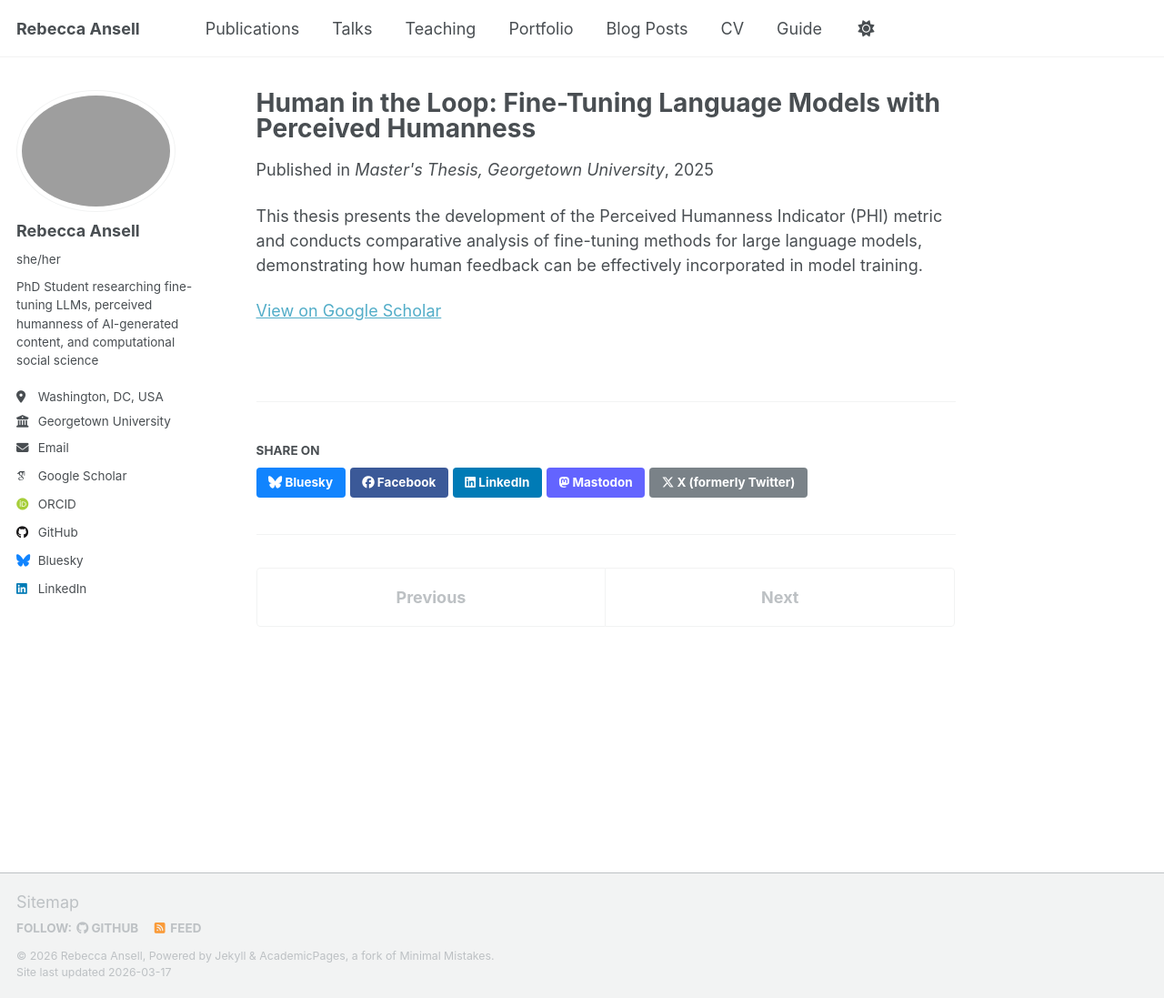
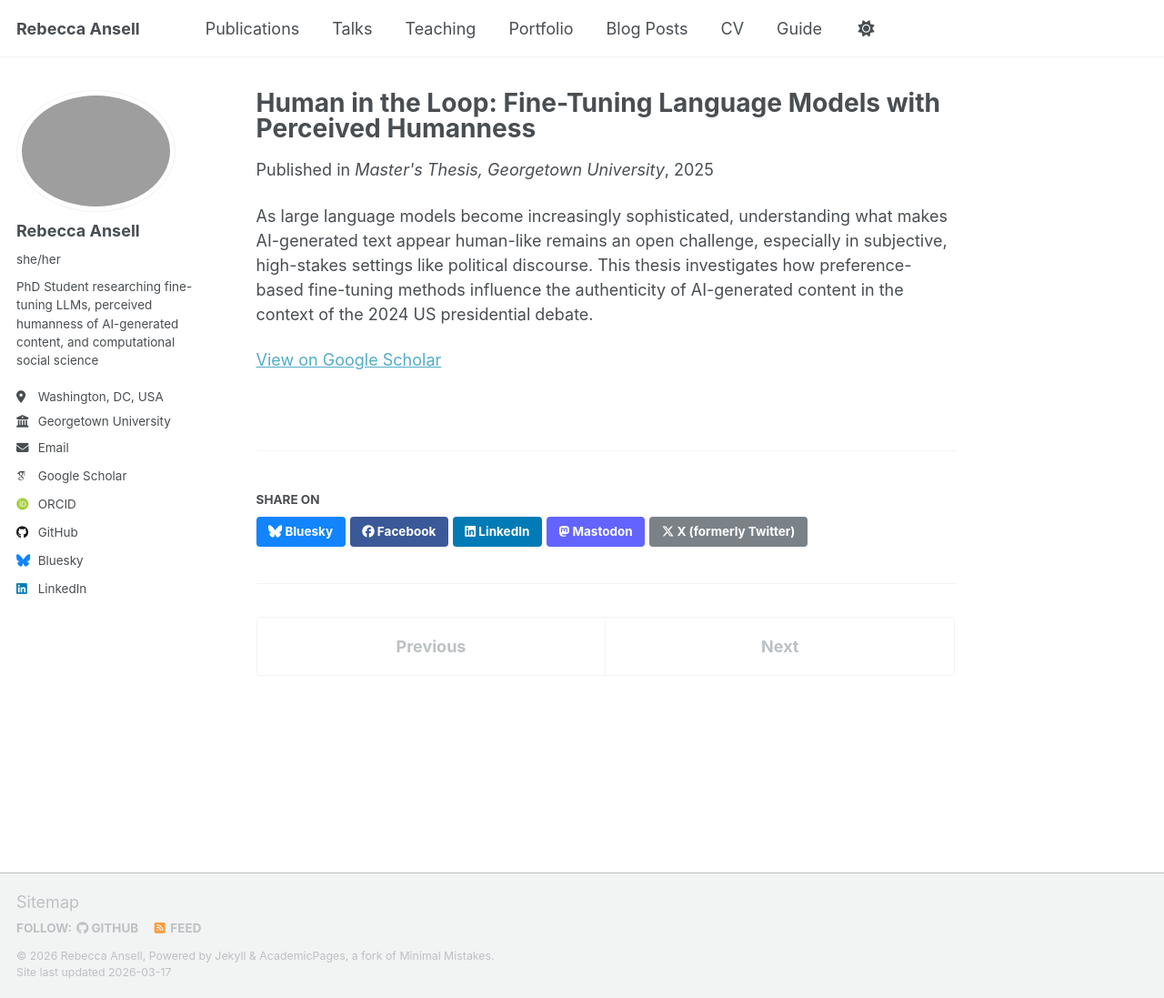
Before and after one commit to rebeccaansell/rebeccaansell.github.io, a Jekyll site: the page built from _publications/2025-thesis-humanness.md, in a window 1280 px wide and 1097 px high. Shown: the whole window at 91% size. Built offline with Jekyll 4.4.1, drawn with Linux system fonts in a browser that asks for light colours; some web fonts are replaced; a script that is not in the unit is left out.

Commit message:
Update thesis and ICLR publication entries

```diff
--- a/_publications/2025-thesis-humanness.md
+++ b/_publications/2025-thesis-humanness.md
@@ -10,6 +10,6 @@ excerpt: 'Developing the Perceived Humanness Indicator (PHI) metric for evaluati
 scholar_link: 'https://scholar.google.com/citations?view_op=view_citation&hl=en&user=nYq91MAAAAAJ&citation_for_view=nYq91MAAAAAJ:u5HHmVD_uO8C'
 ---
 
-This thesis presents the development of the Perceived Humanness Indicator (PHI) metric and conducts comparative analysis of fine-tuning methods for large language models, demonstrating how human feedback can be effectively incorporated in model training.
+As large language models become increasingly sophisticated, understanding what makes AI-generated text appear human-like remains an open challenge, especially in subjective, high-stakes settings like political discourse. This thesis investigates how preference-based fine-tuning methods influence the authenticity of AI-generated content in the context of the 2024 US presidential debate.
 
 [View on Google Scholar](https://scholar.google.com/citations?view_op=view_citation&hl=en&user=nYq91MAAAAAJ&citation_for_view=nYq91MAAAAAJ:u5HHmVD_uO8C)
```
Also changed, not shown: _publications/2026-llm-reasoning.md (+1 -1 lines).
